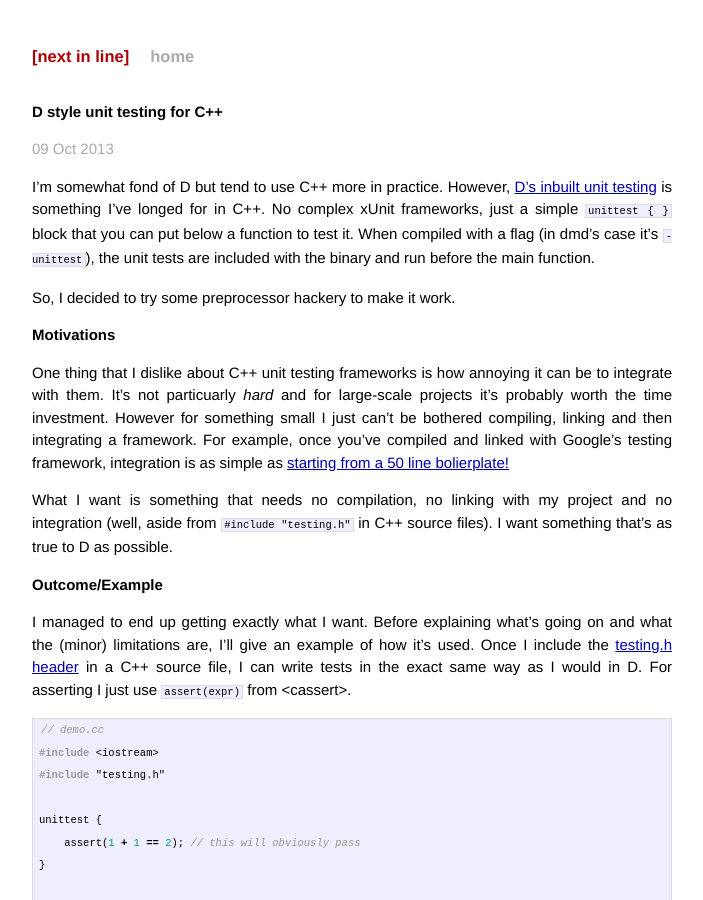
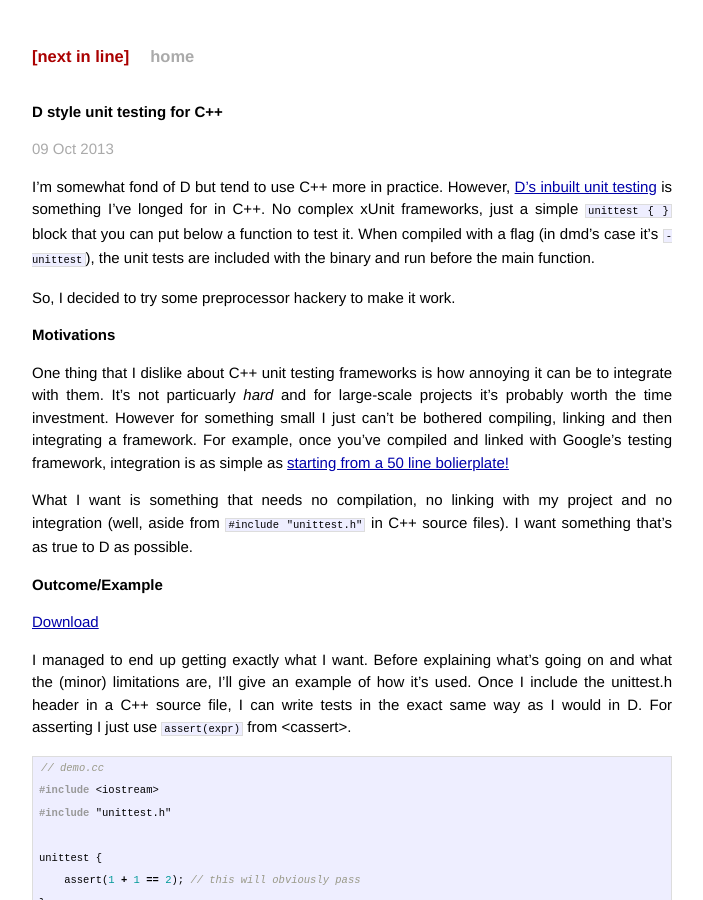
Before and after one commit to mhenr18/mhenr.com, a Jekyll site: the page built from _posts/2013-10-9-d-style-unit-testing-in-cpp.md, in a window 1280 px wide and 900 px high. Shown: the whole window, without its empty margins (288-991 px from the left). Built offline with Jekyll 4.4.1, drawn with Linux system fonts in a browser that asks for light colours; Markdown is read by kramdown in place of the engine named in the settings; some of the changed text lies outside the part shown.

Commit message:
more touchups for the unittesting post

```diff
--- a/_posts/2013-10-9-d-style-unit-testing-in-cpp.md
+++ b/_posts/2013-10-9-d-style-unit-testing-in-cpp.md
@@ -21,14 +21,17 @@ once you've compiled and linked with Google's testing framework, integration is
 as [starting from a 50 line bolierplate!](https://code.google.com/p/googletest/wiki/Primer#Writing_the_main(\)_Function)
 
 What I want is something that needs no compilation, no linking with my project and no
-integration (well, aside from `#include "testing.h"` in C++ source files). I want something
+integration (well, aside from `#include "unittest.h"` in C++ source files). I want something
 that's as true to D as possible.
 
 ## Outcome/Example
 
+[Download](/assets/unittest.h)
+
+
 I managed to end up getting exactly what I want. Before explaining what's going on and what the
 (minor) limitations are, I'll give an example of how it's used. Once I include the
- [testing.h header](../assets/testing.h)
+unittest.h header
 in a C++ source file, I can write tests in the exact same way as I would in D. For asserting
 I just use `assert(expr)` from \<cassert\>.
 
@@ -36,7 +39,7 @@ I just use `assert(expr)` from \<cassert\>.
 {% raw %}
 // demo.cc
 #include <iostream>
-#include "testing.h"
+#include "unittest.h"
 
 unittest {
     assert(1 + 1 == 2); // this will obviously pass
@@ -103,7 +106,7 @@ function is declared as static - static functions sharing the same name won't ca
 errors as they're local to a single compilation unit.
 
 However, the real fun happens when UNIT\_TESTS *is* defined (whether it's by passing -DUNIT\_TESTS
-as a compiler option or just by uncommenting the `#define UNIT_TESTS` line in testing.h).
+as a compiler option or just by uncommenting the `#define UNIT_TESTS` line in unittest.h).
 In C++, the constructors of global variables are called before main(). When UNIT_TESTS is
 defined, the `unittest` macro takes advantage of this and expands into a structure declaration,
 the declaration of an instance of that struct as a global variable,
```
Also changed, not shown: 2 other files.
